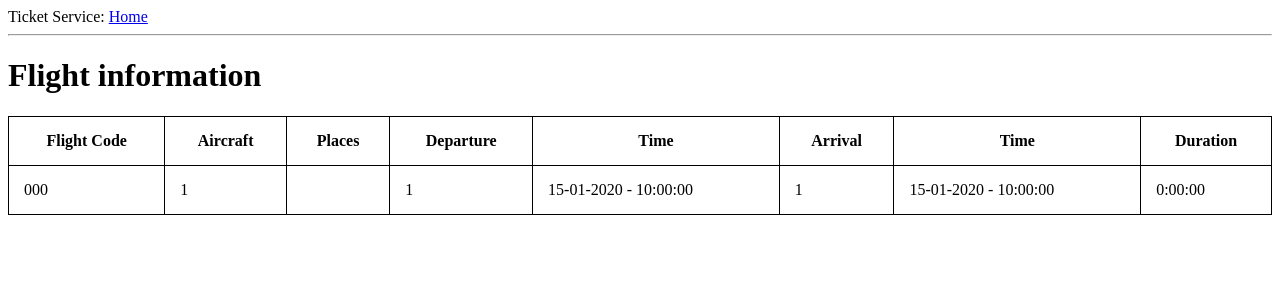
After one commit to maxis110/ticketservice, a Flask app: page /flights in a window 1280 px wide. The commit adds this page. Shown: the top 300 px of the page. Run offline with Flask 2, Linux system fonts and the light colour scheme; tables that the repository leaves empty hold one stand-in row (values such as "Sample post").

Commit message:
Added flight page

```diff
--- a/app/models.py
+++ b/app/models.py
@@ -2,7 +2,6 @@ from app import db
 
 ROLE_USER = 0
 ROLE_ADMIN = 1
-
 
 class User(db.Model):
     user_id = db.Column(db.Integer, primary_key=True)
@@ -23,10 +22,9 @@ class Passenger(db.Model):
 class Flight(db.Model):
     flight_id = db.Column(db.Integer, primary_key=True)
     flight_code = db.Column(db.VARCHAR, unique=True)
-    flight_date = db.Column(db.DateTime)
-    flight_time = db.Column(db.DateTime)
+    departure_time = db.Column(db.DateTime)
+    arrival_time = db.Column(db.DateTime)
     aircraft_id = db.Column(db.Integer, db.ForeignKey('aircraft.aircr_id'))
-    duration = db.Column(db.Integer)
     city_arrival = db.Column(db.Integer, db.ForeignKey('city.city_id'))
     city_departure = db.Column(db.Integer, db.ForeignKey('city.city_id'))
 
--- a/app/templates/base.html
+++ b/app/templates/base.html
@@ -11,5 +11,6 @@
     <div>Ticket Service: <a href="/index">Home</a></div>
     <hr>
     {% block content %}{% endblock %}
+    {% block flight %}{% endblock %}
   </body>
 </html>
--- /dev/null
+++ b/app/templates/flight.html
@@ -0,0 +1,42 @@
+{% extends "base.html" %}
+{% block flight %}
+<head>
+<style>
+table, th, td {
+    border: 1px solid black;
+    border-collapse: collapse;
+}
+th, td {
+    padding: 15px;
+}
+</style>
+</head>
+<h1>Flight information</h1>
+<body>
+<table style="width:100%">
+  <tr>
+    <th>Flight Code</th>
+    <th>Aircraft</th>
+    <th>Places</th>
+    <th>Departure</th>
+    <th>Time</th>
+    <th>Arrival</th>
+    <th>Time</th>
+    <th>Duration</th>
+  </tr>
+
+  <tr>
+      {% for flight in flight %}
+    <td>{{flight.flight_code}}</td>
+    <td>{{flight.aircraft_id}}</td>
+    <td></td>
+    <td>{{flight.city_departure}}</td>
+    <td>{{flight.departure_time.strftime('%d-%m-%Y - %H:%M:%S')}}</td>
+    <td>{{flight.city_arrival}}</td>
+    <td>{{flight.arrival_time.strftime('%d-%m-%Y - %H:%M:%S')}}</td>
+    <td>{{flight.arrival_time - flight.departure_time}}</td>
+  </tr>
+    {% endfor %}
+
+</body>
+{% endblock %}
--- a/app/views.py
+++ b/app/views.py
@@ -2,28 +2,29 @@ from flask import render_template
 from flask import redirect
 from flask import url_for
 from flask import g
-from flask_login import current_user
 from app import app
 from models import City
+from models import Flight
 from forms import LoginForm
 
 @app.route('/')
 @app.route('/index')
 def index():
-    citys = City.query.all()
+    city = City.query.all()
+    return render_template('index.html', city=city)
 
-    user = { 'nickname': 'Miguel' }
-    posts = [
-        {
-            'author': {'nickname': 'John'},
-            'body': 'Beautiful day in Portland!'
-        },
-        {
-            'author': {'nickname': 'Susan'},
-            'body': 'The Avengers movie was so cool!'
-        }
-    ]
-    return render_template('index.html', title='Home', user=user, posts=posts, citys=citys)
+
+@app.route('/flights')
+def flight():
+    flight = Flight.query.all()
+    duration = []
+    for elem in flight:
+        duration.append(elem.arrival_time - elem.departure_time)
+
+    print duration
+    print flight
+
+    return render_template('flight.html', flight=flight, duration=duration)
 
 
 @app.before_request
```
Also changed, not shown: app/templates/index.html (+10 -10 lines).
